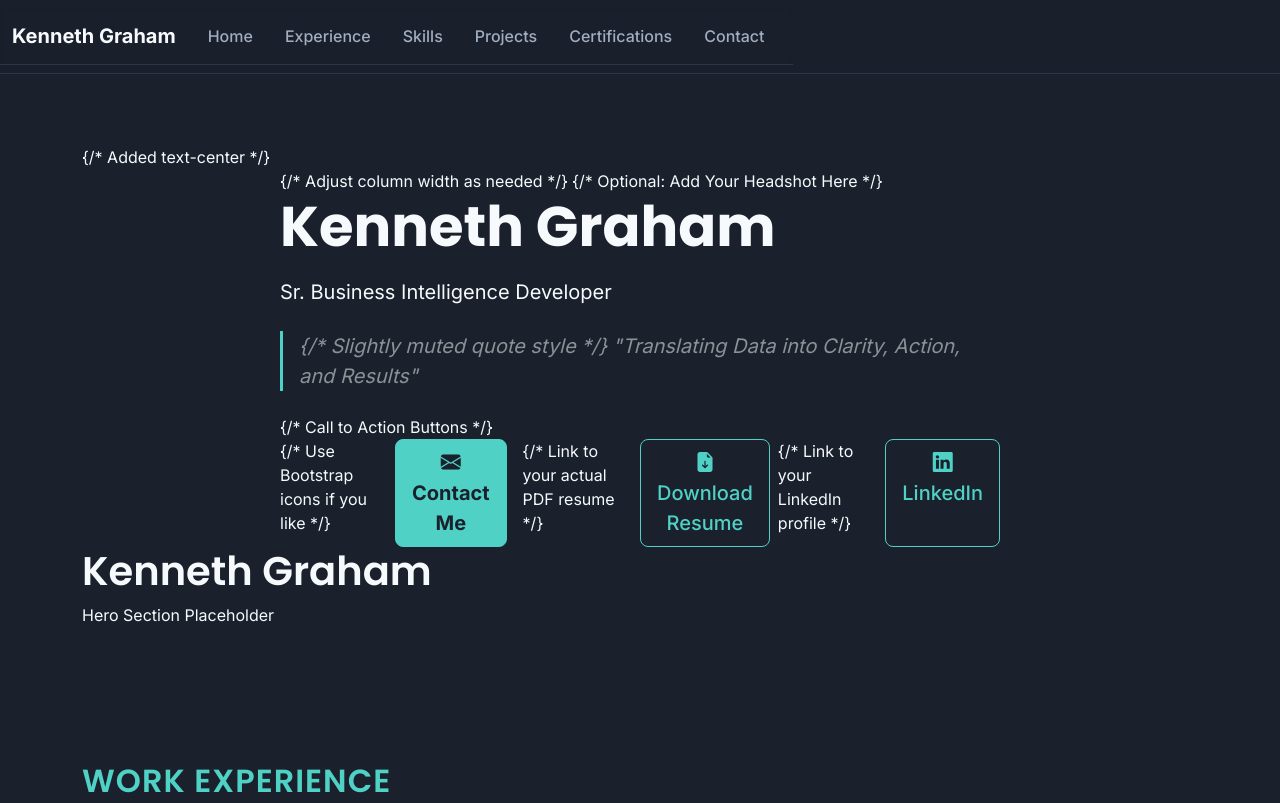
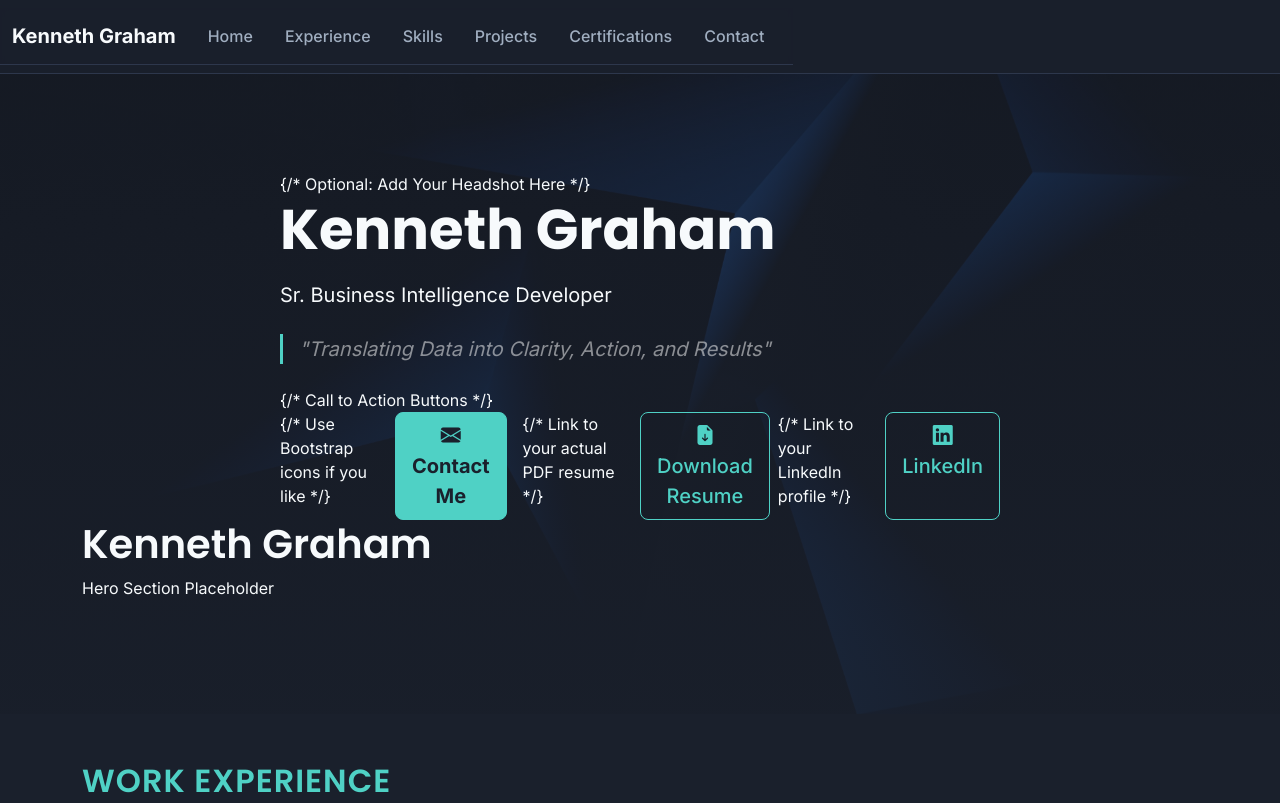
Before and after one commit to BIWizzard/resume_2025, a plain HTML site: page index.html in a window 1280 px wide. Shown: the top 803 px of the page. Drawn offline with nearby package versions, Linux system fonts and the light colour scheme.

Commit message:
added images

```diff
--- a/index.html
+++ b/index.html
@@ -64,17 +64,17 @@
         <!-- Hero Section -->
         <section id="hero" class="py-5">
             <div class="container">
-                    <!-- Inside <section id="hero" class="py-5 text-center"> --> {/* Added text-center */}
+                    <!-- Inside <section id="hero" class="py-5 text-center"> {/* Added text-center */} -->
     <div class="container">
         <div class="row justify-content-center align-items-center">
-            <div class="col-lg-8"> {/* Adjust column width as needed */}
+            <div class="col-lg-8"> <!-- {/* Adjust column width as needed */} -->
 
                 {/* Optional: Add Your Headshot Here */}
                 <!-- <img src="images/your-headshot.jpg" alt="Kenneth Graham Headshot" class="rounded-circle mb-4" width="150" height="150"> -->
 
                 <h1 class="display-4 fw-bold mb-3">Kenneth Graham</h1>
                 <p class="lead fw-normal mb-4">Sr. Business Intelligence Developer</p>
-                <blockquote class="blockquote fs-5 fst-italic text-white-50 mb-4"> {/* Slightly muted quote style */}
+                <blockquote class="blockquote fs-5 fst-italic text-white-50 mb-4"> <!--{/* Slightly muted quote style */} -->
                    "Translating Data into Clarity, Action, and Results"
                 </blockquote>
 
--- a/scss/main.scss
+++ b/scss/main.scss
@@ -71,7 +71,7 @@ footer {
     min-height: 80vh; /* Make hero take up significant screen height */
     display: flex;
     align-items: center; // Vertically center content
-    background: linear-gradient(rgba(26, 32, 44, 0.8), rgba(26, 32, 44, 0.95)), url('images/Hero_BG.jpg') center center/cover no-repeat; /* Optional: Add a subtle background image */
+    background: linear-gradient(rgba(26, 32, 44, 0.8), rgba(26, 32, 44, 0.95)), url(/images/Hero_BG.jpg) center center/cover no-repeat; /* Optional: Add a subtle background image */
     // If no image, just use a gradient or solid color:
     // background: $primary-bg; // Or a subtle gradient
     padding-top: 5rem; // Add padding because of sticky navbar
```
Also changed, not shown: css/main.css, images/Hero_BG.jpg (renamed from images/Hero_BG..jpg), images/KRG_Headshot_Blue.png (added), images/KRG_Headshot_Grey.png (added), 1 other file.
